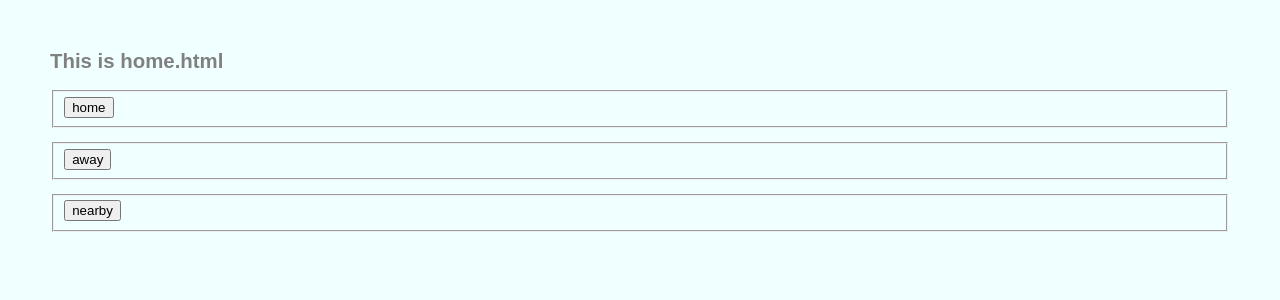
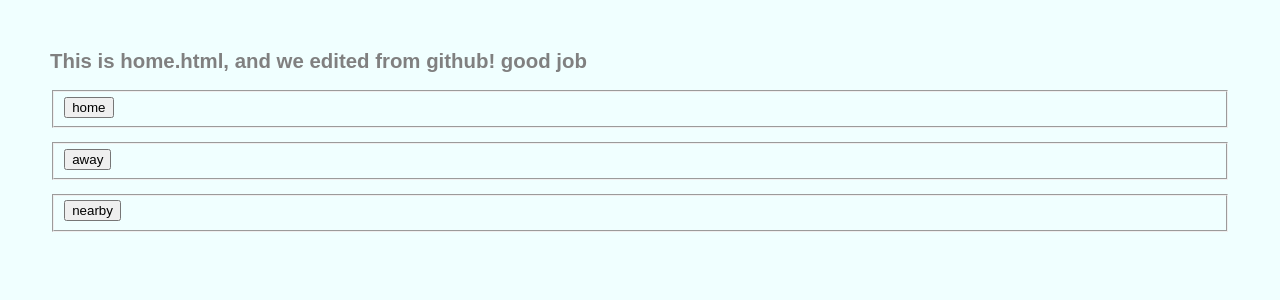
Before and after one commit to bopopescu/exetest8, a Flask app: page / in a window 1280 px wide. Shown: the top 300 px of the page. Run offline with Flask 2, Linux system fonts and the light colour scheme; parts of the project's set-up code (start-up, migrations or seed data) failed here and were passed over.

Commit message:
third commit

```diff
--- a/FlaskApplication/templates/home.html
+++ b/FlaskApplication/templates/home.html
@@ -4,7 +4,7 @@
   </head>
   <body>
 
-    <h2>This is home.html</h2>
+    <h2>This is home.html, and we edited from github! good job</h2>
     <form action="/home" method="POST">
     <fieldset>
     <div>
```
